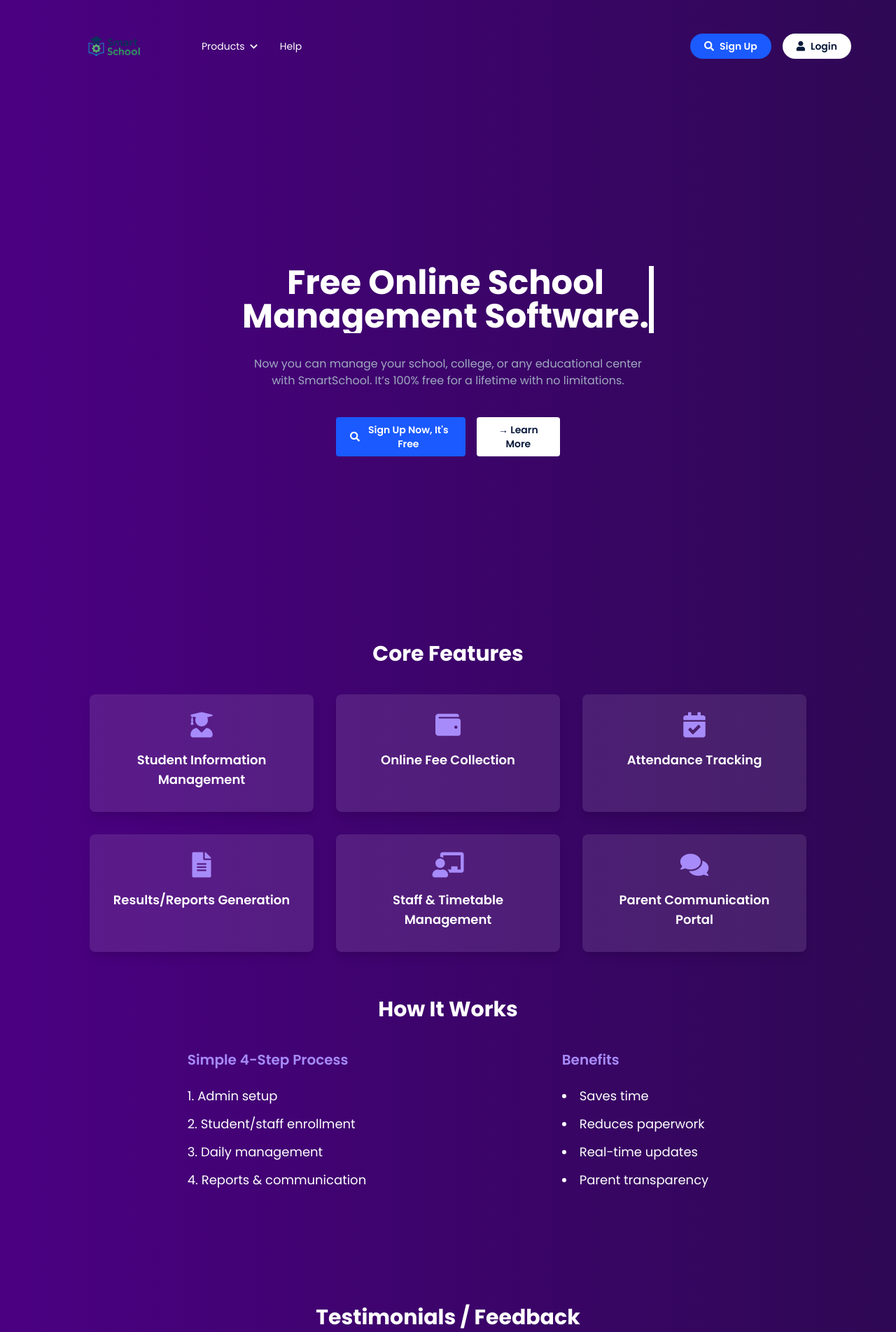
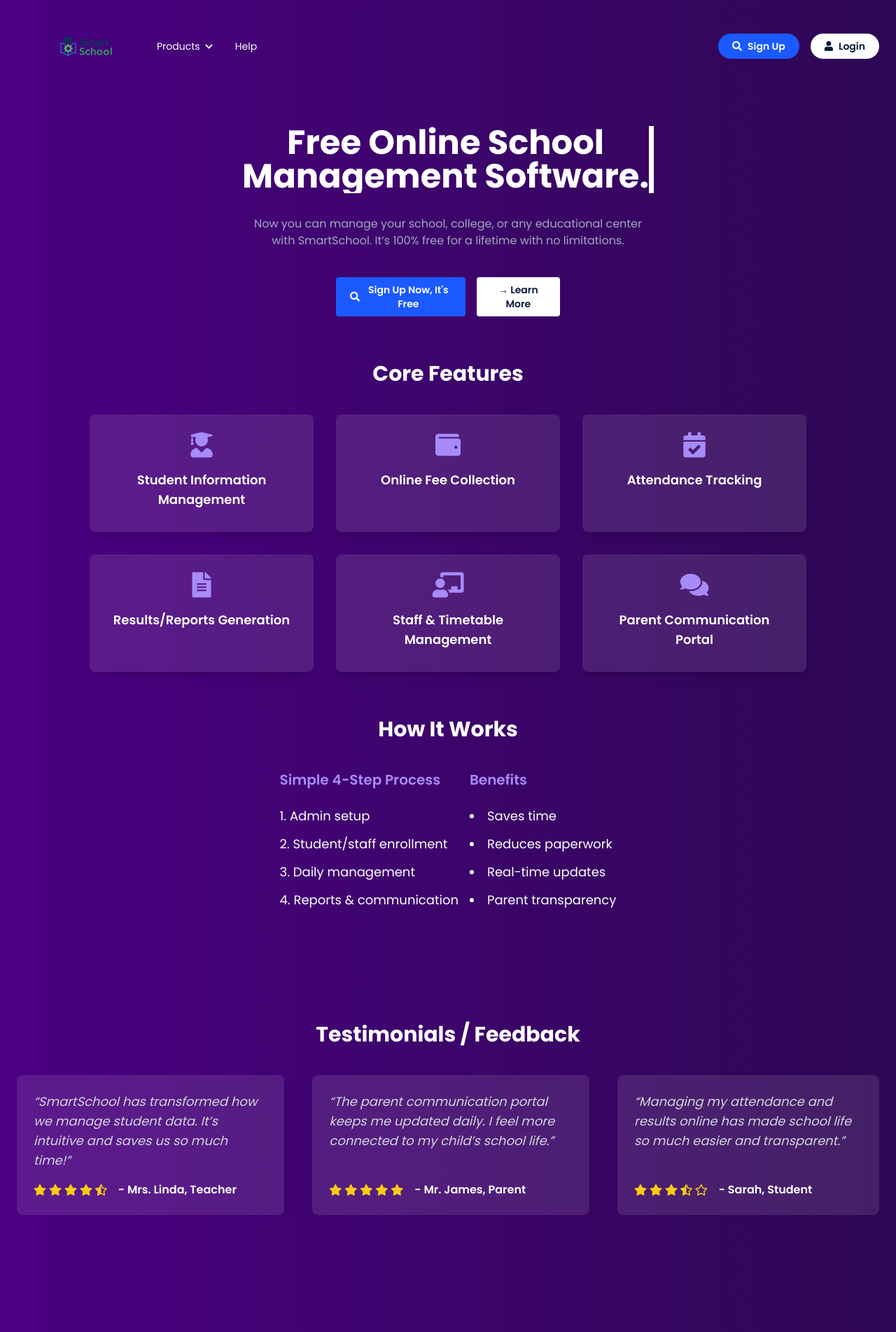
Before and after one commit to VivekBaddi2/School-Management-System, a website: page landingPage/index.html in a window 1280 px wide. Shown: the top 1903 px of the page at 70% size. Drawn offline with nearby package versions, Linux system fonts and the light colour scheme.

Commit message:
updated landing page UI

```diff
--- a/landingPage/index.html
+++ b/landingPage/index.html
@@ -139,8 +139,8 @@
 
 <body class="bg-gradient-to-r from-[#4b0082] to-[#2e0854] text-white relative min-w-screen min-h-screen overflow-x-hidden">
     <!-- Header -->
-    <header class="flex items-center justify-between px-6 py-4 max-w-[1200px] mx-auto">
-        <div class="flex items-center space-x-6">
+    <header class= "flex items-center md:justify-between px-6 py-4 w-screen mx-auto">
+        <div class="flex md:justify-between gap-20 md:gap-0 items-center ">
             <img alt="SmartSchool logo" class="w-[200px] h-[100px] object-contain"
                 src="assets/logo.png" />
             <nav class="hidden md:flex space-x-8 text-sm font-normal">
@@ -185,8 +185,9 @@
         </div>
     </header>
 
+    <div class="flex flex-col w-full h-full">
     <!-- Main Section -->
-    <main class="max-w-[1200px] h-[90vh] flex flex-col justify-center gap-4 mx-auto px-6 text-center relative z-10">
+    <main class="w-screen h-[90vh] flex flex-col justify-center gap-4 mx-auto text-center relative z-10">
         <h1
             class="mt-12 max-w-3xl mx-auto text-3xl sm:text-4xl md:text-5xl font-extrabold leading-tight typewriter">
             Free Online School
@@ -280,7 +281,7 @@
         <h2 class="text-3xl font-extrabold text-white text-center mb-10">
             How It Works
         </h2>
-        <div class="max-w-5xl mx-auto flex justify-around items-center ">
+        <div class="max-w-5xl mx-auto flex gap-4 justify-around items-center ">
             <div>
                 <h3 class="text-xl font-semibold mb-6 text-[#a78bfa]">
                     Simple 4-Step Process
@@ -323,11 +324,11 @@
     </section>
 
     <!-- Testimonials Section -->
-    <section class="max-w-[1200px] h-[45vh] mx-auto px-6 mb-20">
-        <h2 class="text-3xl font-extrabold text-white text-center mb-10">
+    <section class="w-screen h-[45vh] mx-auto px-6 my-20">
+        <h2 class="text-3xl font-extrabold text-white text-center mb-10 w-full h-fit">
             Testimonials / Feedback
         </h2>
-        <div class="max-w-5xl mx-auto grid grid-cols-1 md:grid-cols-3 gap-10">
+        <div class="w-full overflow-auto flex gap-10">
             <div
                 class="bg-white bg-opacity-10 rounded-lg p-6 shadow-lg hover:bg-opacity-20 transition flex flex-col justify-between">
                 <div class="mb-4">
@@ -394,7 +395,7 @@
     </section>
 
     <!-- Ready to Digitize Section -->
-    <section class="max-w-[1200px] h-[50vh] flex flex-col justify-center mx-auto px-6 mb-20 text-center">
+    <section class="max-w-[1200px] h-[50vh] flex flex-col justify-center mx-auto px-6  my-24 text-center">
         <h2 class="text-3xl font-extrabold text-white mb-6">
             Ready to digitize your school?
         </h2>
@@ -480,6 +481,7 @@
             &copy; 2025 SmartSchool. All rights reserved.
         </div>
     </footer>
+    </div>
     <script>
         const carouselElement = document.getElementById('carousel-example');
 
```
